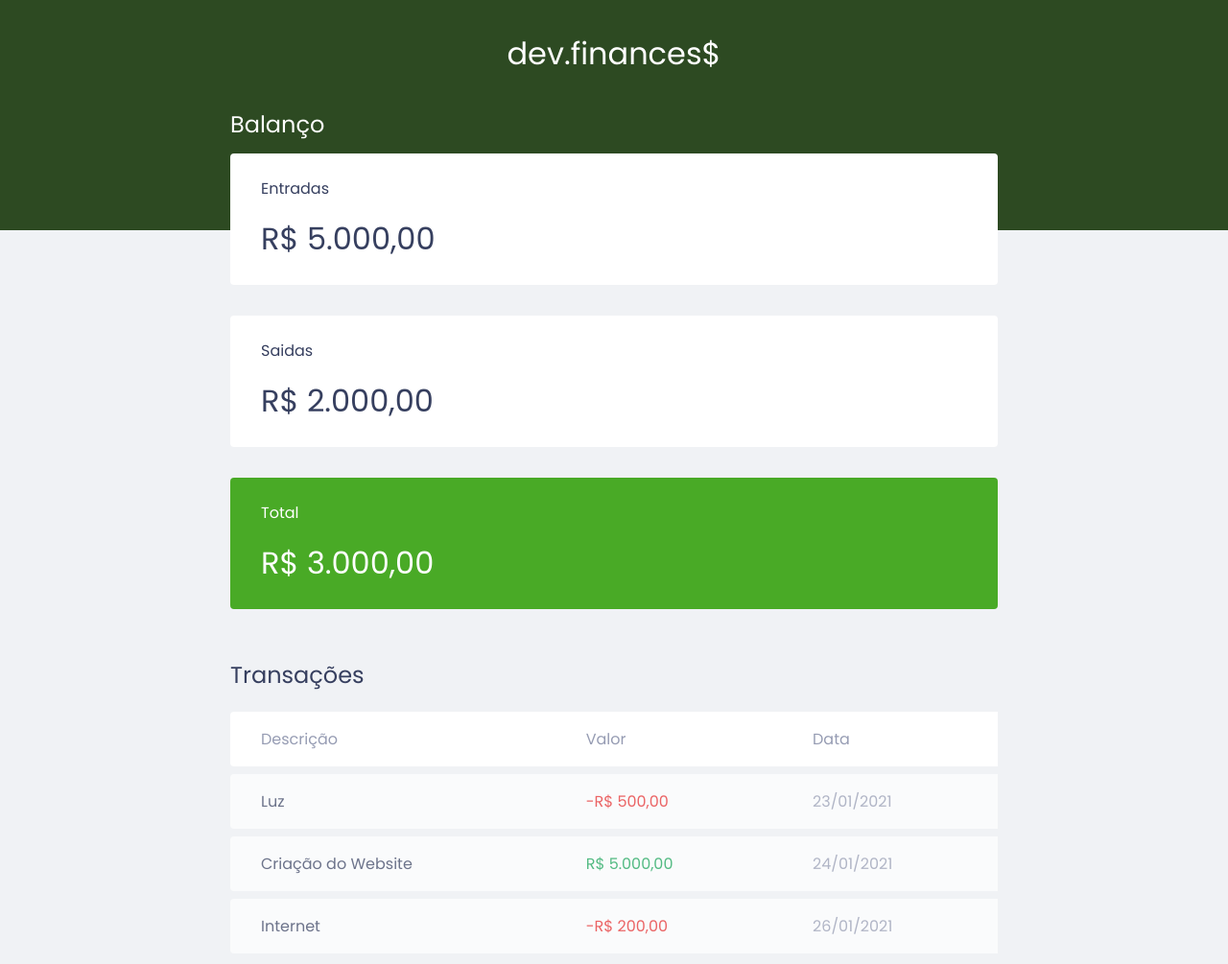
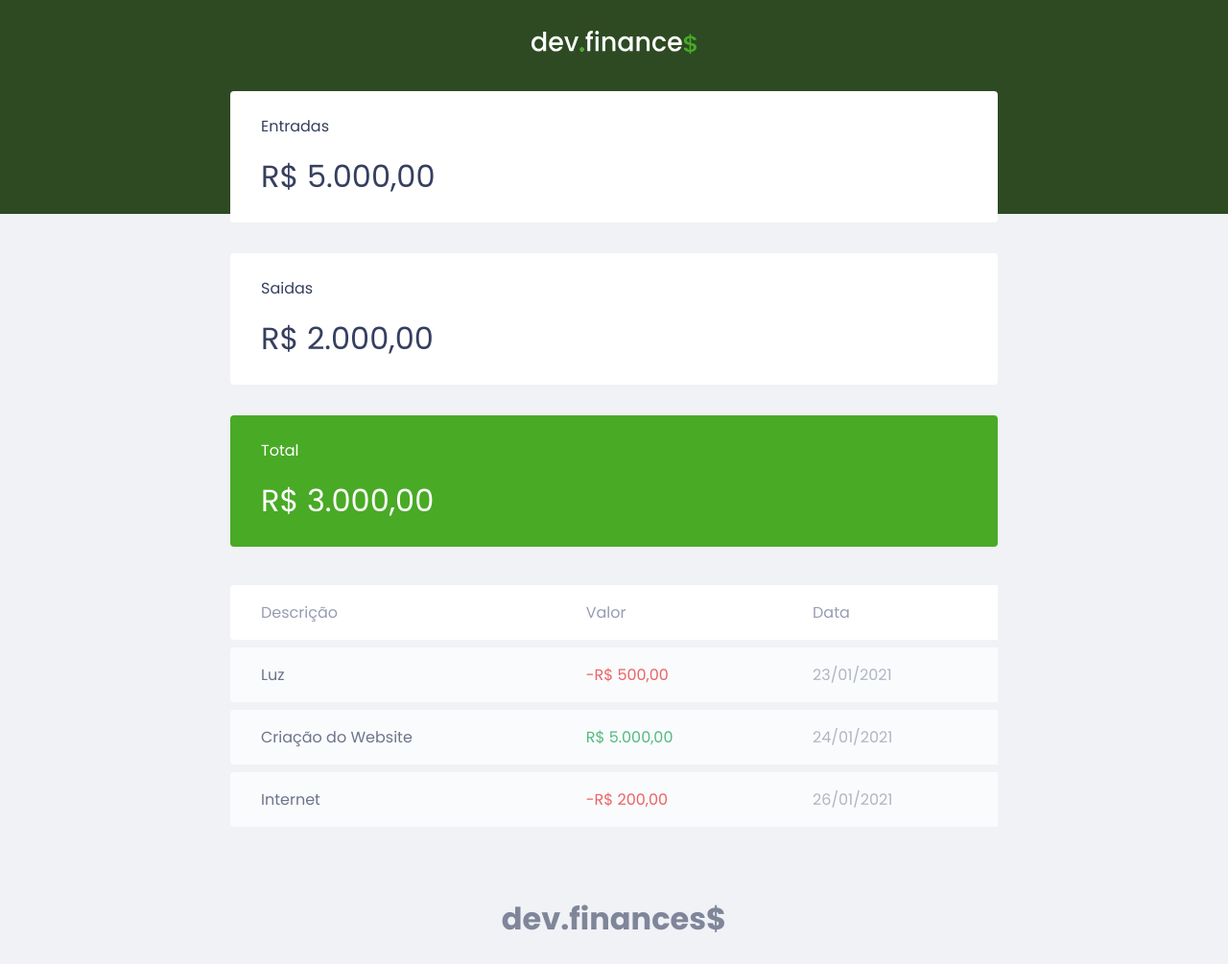
Before and after one commit to damataricardo/dev-finances, a plain HTML site: page index.html in a window 1280 px wide. Shown: the top 1005 px of the page at 96% size. Drawn offline with Linux system fonts and the light colour scheme.

Commit message:
adicionando os arquivos svg ao projeto

```diff
--- a/index.html
+++ b/index.html
@@ -14,17 +14,18 @@
 <body>
 
     <header>
-        <h1 id="logo">dev.finances$</h1>
-
+        <img src="./assets/logo.svg" alt="Logo Dev Finance">
     </header>
 
     <main class="container">
 
         <section id="balance">
-            <h2>Balanço</h2>
+            <h2 class="sr-only">Balanço</h2>
 
             <div class="card">
-                <h3>Entradas</h3>
+                <h3>
+                    <span>Entradas</span>
+                </h3>
                 <p>R$ 5.000,00</p>
             </div>
 
@@ -41,7 +42,7 @@
         </section>
 
         <section id="transaction">
-            <h2>Transações</h2>
+            <h2 class="sr-only">Transações</h2>
             <table id="data-table">
                 <thead>
                     <tr>
--- a/style.css
+++ b/style.css
@@ -10,6 +10,17 @@
 body{
     background: #f0f2f5;
     font-family: 'Poppins', sans-serif;
+}
+.sr-only{
+    position: absolute;
+    width: 1px;
+    height: 1px;
+    padding: 0;
+    margin:-1px;
+    overflow: hidden;
+    clip:rect(0,0,0,0);
+    white-space: nowrap;
+    border-width: 0;
 }
 
 .container{
```
Also changed, not shown: assets/expense.svg (added), assets/income.svg (added), assets/logo.svg (added), assets/minus.svg (added), assets/plus.svg (added), assets/total.svg (added).
